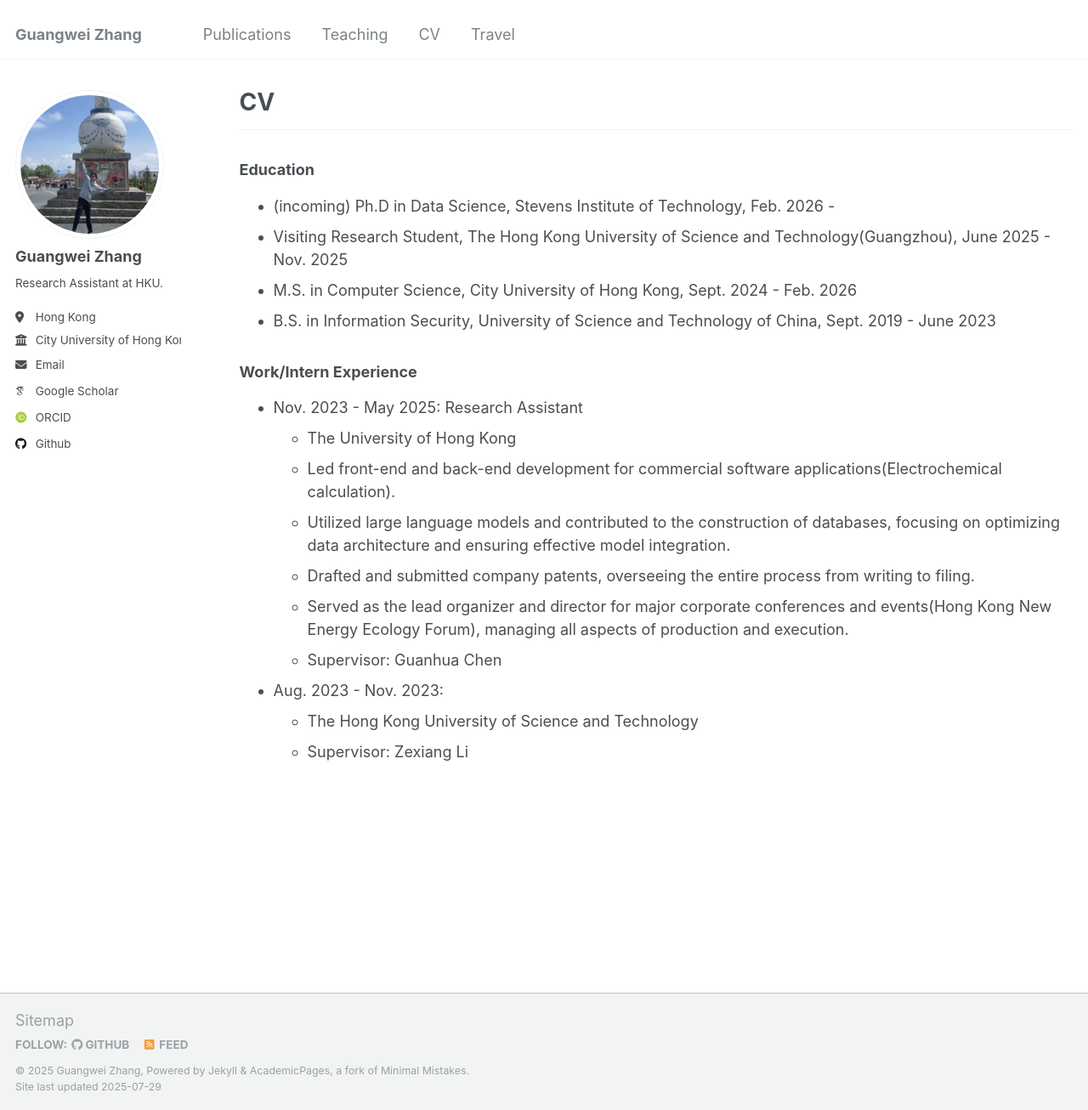
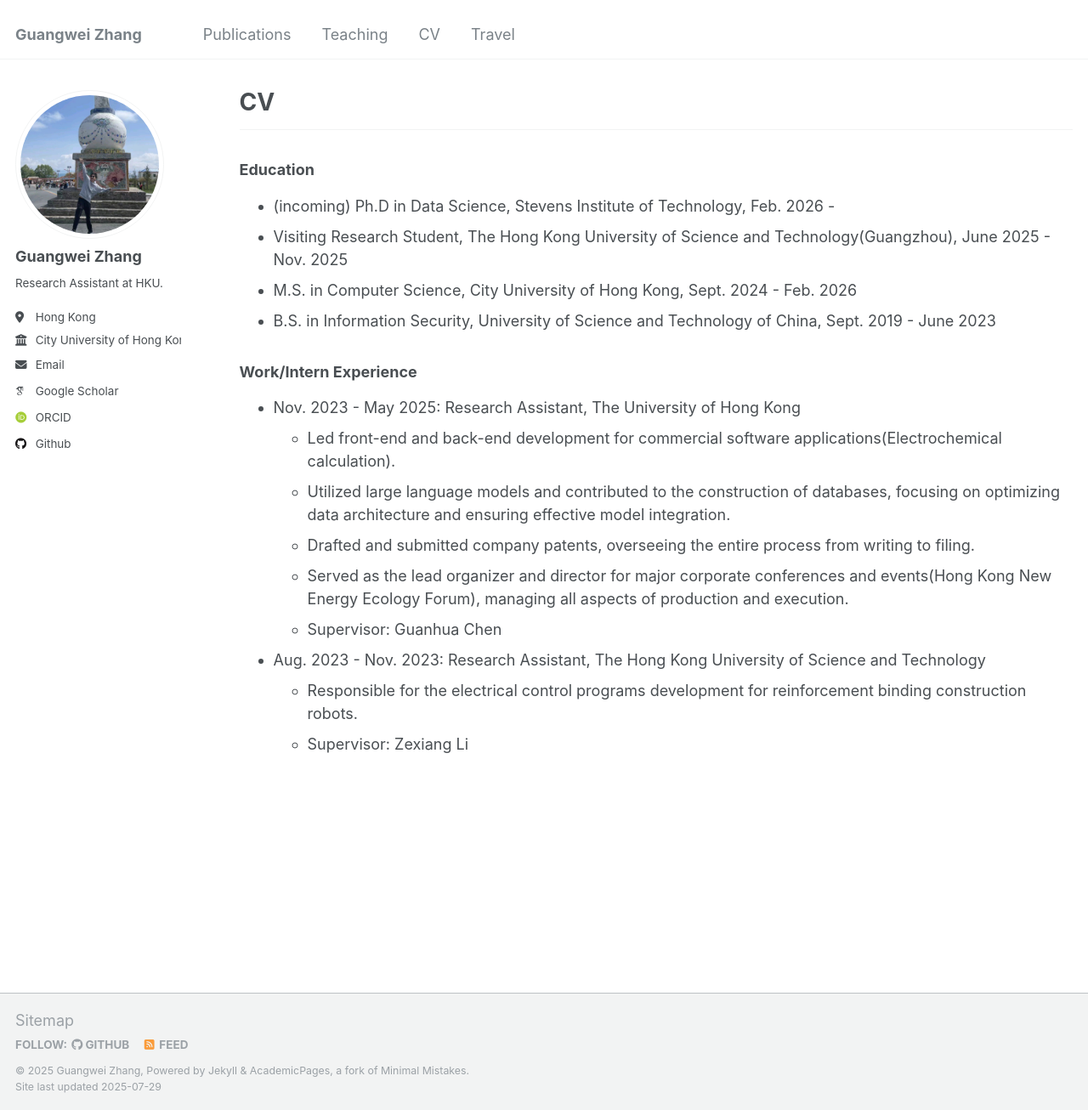
Before and after one commit to changhu73/changhu73.github.io, a Jekyll site: the page built from _pages/cv.md, in a window 1280 px wide and 1306 px high. Shown: the whole window at 85% size. Built offline with Jekyll 4.4.1, drawn with Linux system fonts in a browser that asks for light colours; some web fonts are replaced.

Commit message:
Update cv.md

```diff
--- a/_pages/cv.md
+++ b/_pages/cv.md
@@ -20,14 +20,13 @@ redirect_from:
 
 
 ### Work/Intern Experience
-* Nov. 2023 - May 2025: Research Assistant
-  *  The University of Hong Kong  <!-- Hong Kong Quantum AI Lab -->
+* Nov. 2023 - May 2025: Research Assistant, The University of Hong Kong  <!-- Hong Kong Quantum AI Lab -->
   *  Led front-end and back-end development for commercial software applications(Electrochemical calculation).
   *  Utilized large language models and contributed to the construction of databases, focusing on optimizing data architecture and ensuring effective model integration.
   *  Drafted and submitted company patents, overseeing the entire process from writing to filing.
   *  Served as the lead organizer and director for major corporate conferences and events(Hong Kong New Energy Ecology Forum), managing all aspects of production and execution.
   *  Supervisor: Guanhua Chen
 
-* Aug. 2023 - Nov. 2023:
-  * The Hong Kong University of Science and Technology <!-- Hong Kong Center for Construction Robotics -->
+* Aug. 2023 - Nov. 2023: Research Assistant, The Hong Kong University of Science and Technology <!-- Hong Kong Center for Construction Robotics -->
+  * Responsible for the electrical control programs development for reinforcement binding construction robots.
   * Supervisor: Zexiang Li
```
